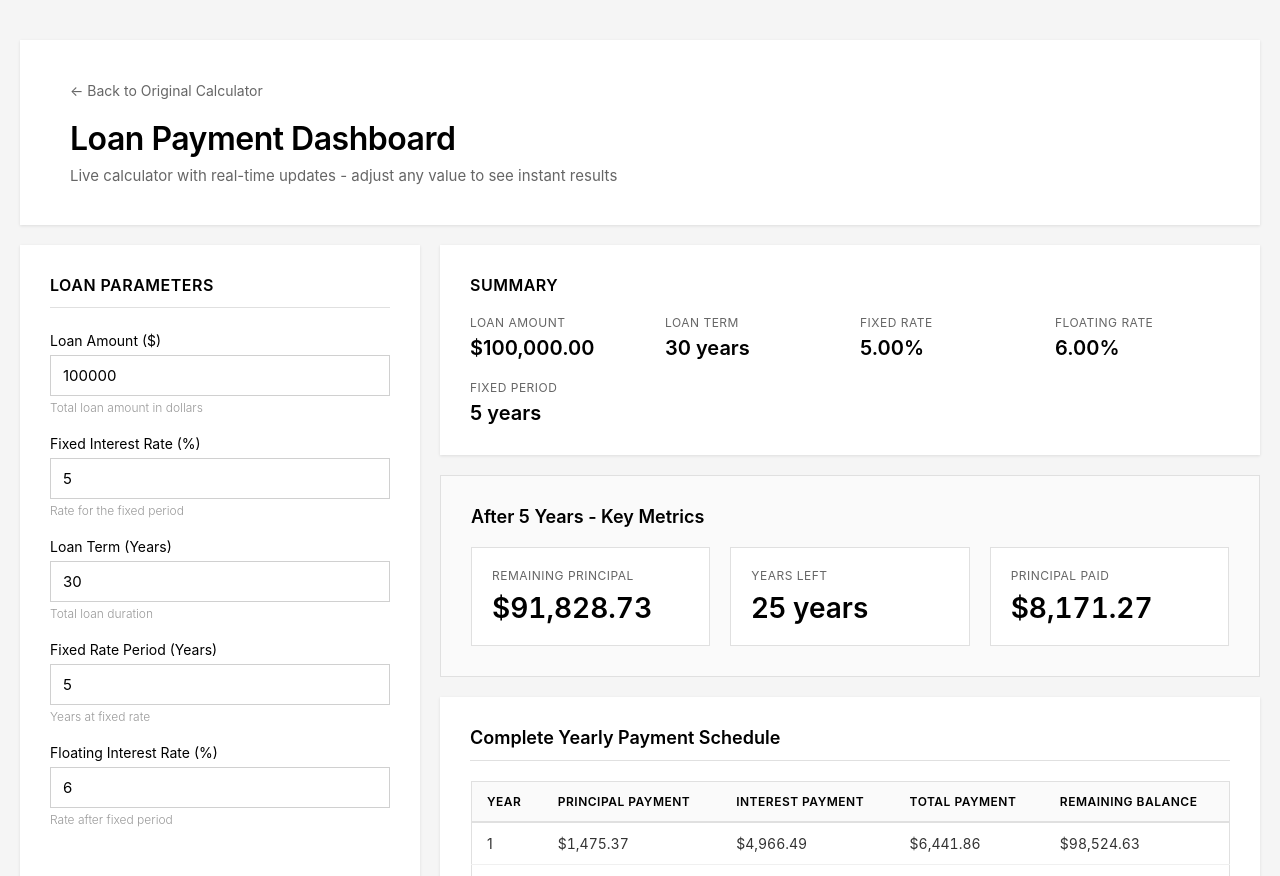
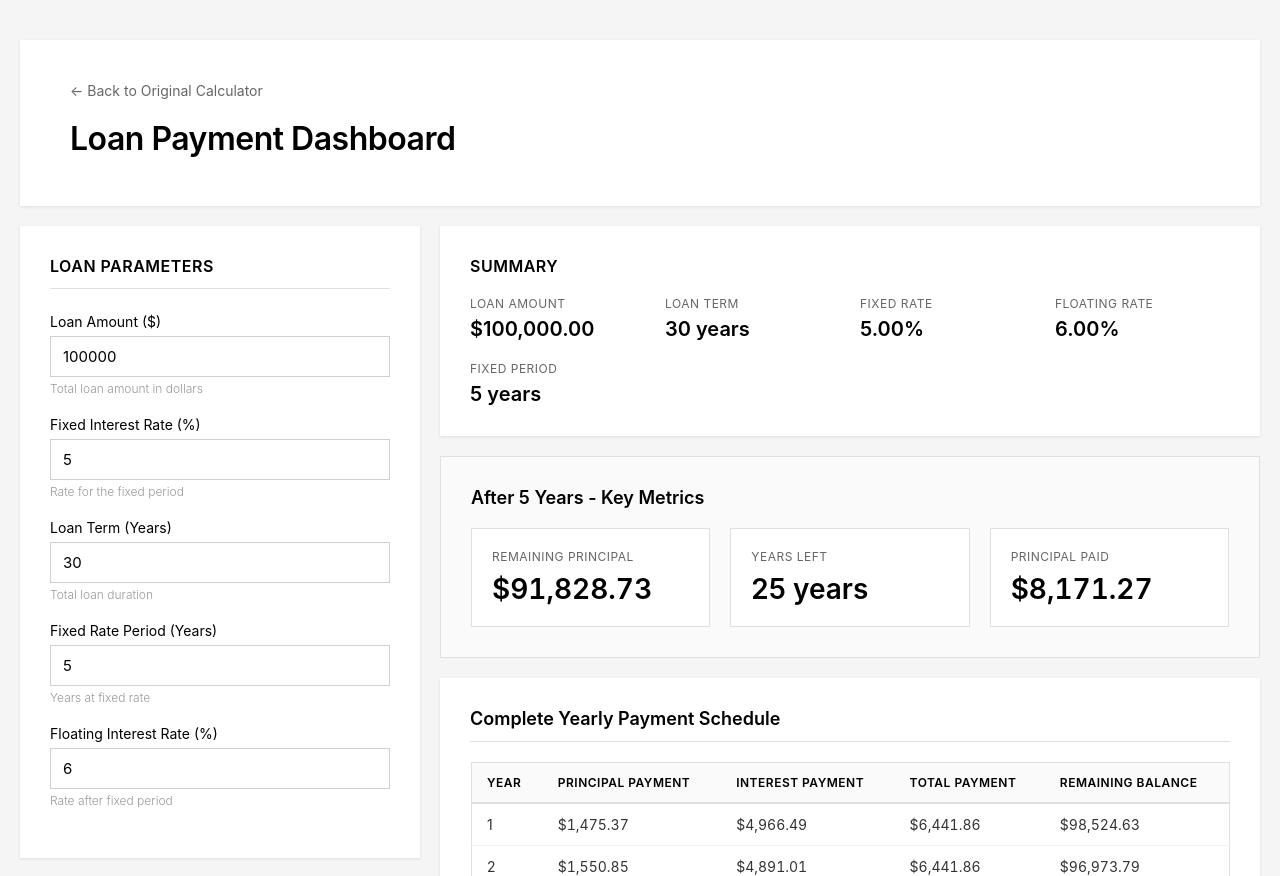
Before and after one commit to AnanyaGupta135/CookieProject, a Flask app: page /dashboard in a window 1280 px wide. Shown: the top 876 px of the page. Run offline with Flask 3, Linux system fonts and the light colour scheme.

Commit message:
remove subheader from dashboard

```diff
--- a/templates/dashboard.html
+++ b/templates/dashboard.html
@@ -276,7 +276,6 @@
         <div class="header">
             <a href="/" class="back-link">← Back to Original Calculator</a>
             <h1>Loan Payment Dashboard</h1>
-            <p class="subtitle">Live calculator with real-time updates - adjust any value to see instant results</p>
         </div>
 
         <div class="dashboard-content">
```
